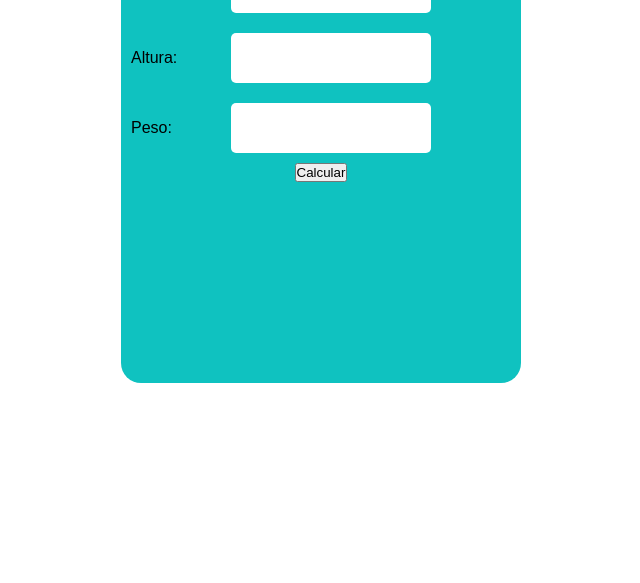
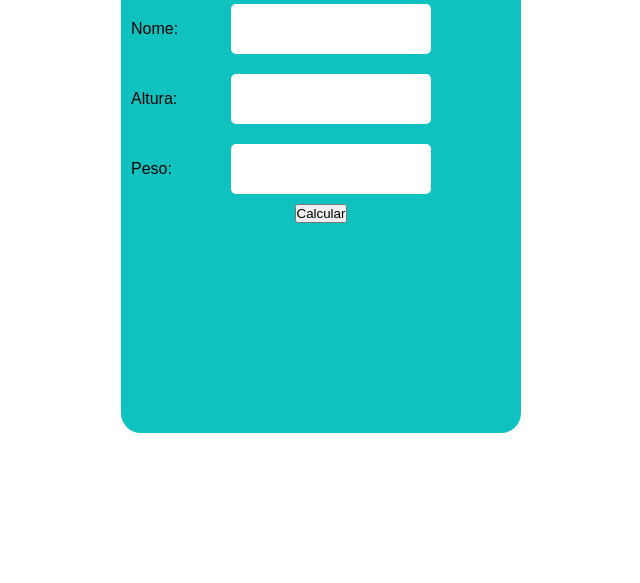
Before and after one commit to Pedr0o18/JS-Projetos, a plain HTML site: page Calculadora de IMC/index.html in a window 1280 px wide. Shown: the part 217-800 px from the top of the page, without its empty margins (319-959 px from the left). Drawn offline with Linux system fonts and the light colour scheme.

Commit message:
centralização

```diff
--- a/Calculadora de IMC/index.html
+++ b/Calculadora de IMC/index.html
@@ -7,6 +7,7 @@
     <link rel="stylesheet" href="style.css">
 </head>
 <body>
+    <section>
         <main>
             <div id="title">
                 <h1>Calculadora de IMC</h1>
@@ -29,6 +30,7 @@
             <button id="calcular">Calcular</button>
             <div class="resultado" id="resultado"></div>
         </main>
+    </section>
     <script src="script.js"></script>
 </body>
 </html>
--- a/Calculadora de IMC/style.css
+++ b/Calculadora de IMC/style.css
@@ -14,8 +14,16 @@
     --cor5: #023535;
 }
 
+section {
+    height: 100vh;
+    background-size: 100% 100%;
+}
+
 main {
-    margin: 100px auto;
+    position: relative;
+    left: 50%;
+    top: 50%;
+    transform: translate(-50%, -50%);
     width: 400px;
     height: 500px;
     border-radius: 20px;
```
Lines whose indentation alone changed are shown as unchanged.
